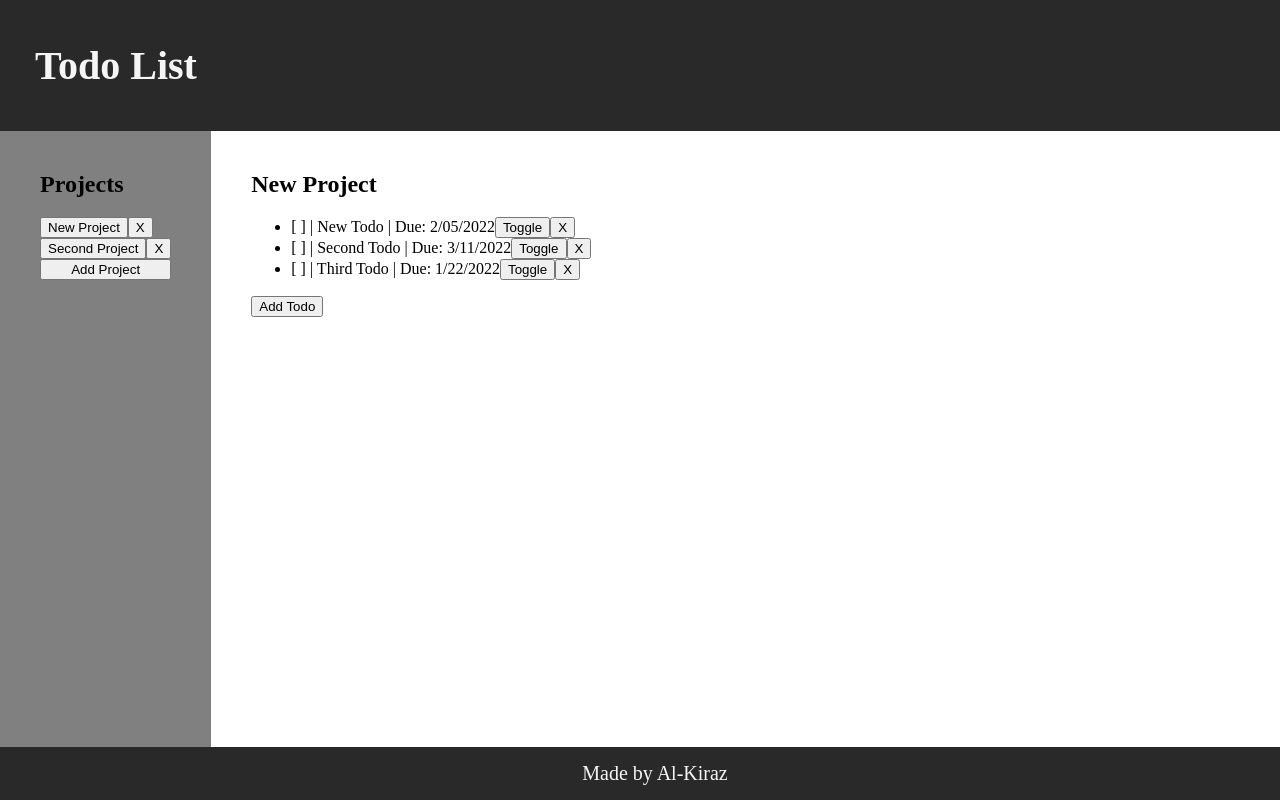
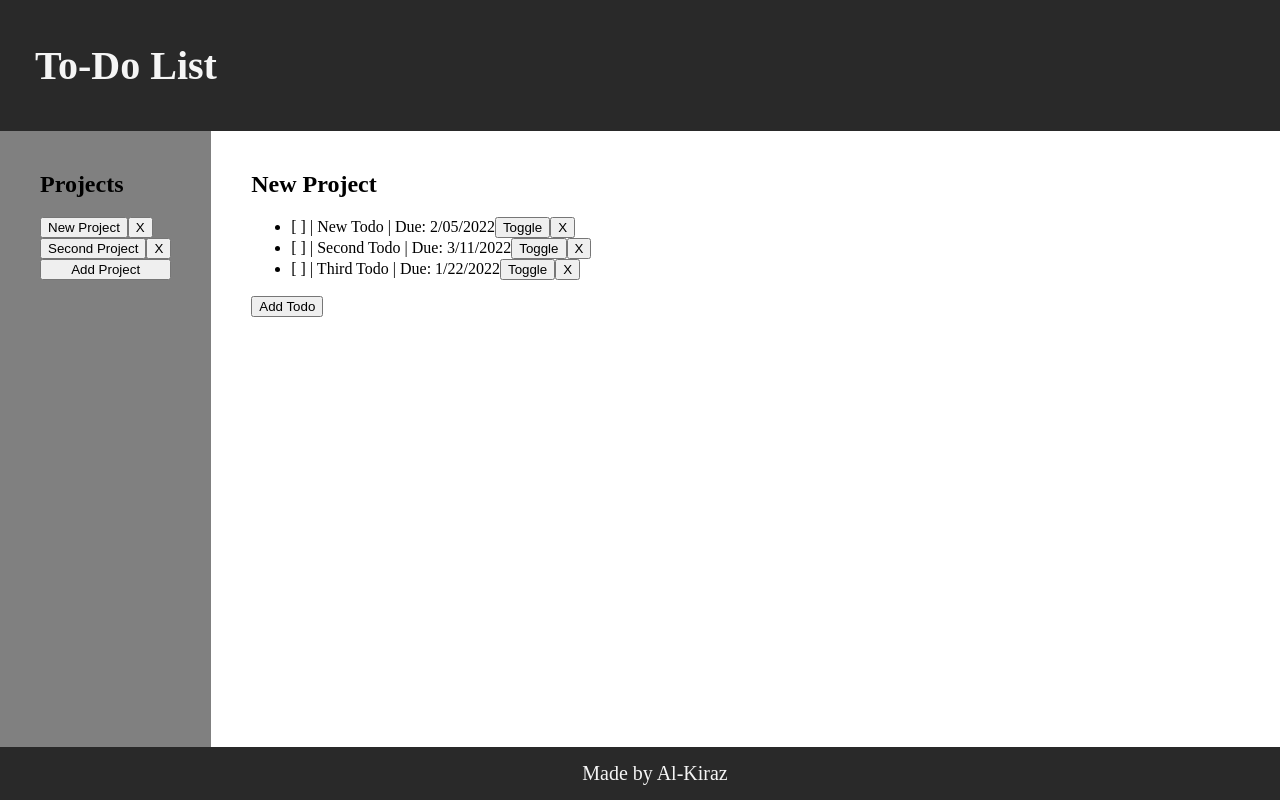
Before and after one commit to Akirazian/todo-list, a plain HTML site: page index.html in a window 1280 px wide. Shown: the top 800 px of the page. Drawn offline with Linux system fonts and the light colour scheme.

```diff
--- a/index.html
+++ b/index.html
@@ -4,11 +4,11 @@
   <meta charset="UTF-8">
   <meta http-equiv="X-UA-Compatible" content="IE=edge">
   <meta name="viewport" content="width=device-width, initial-scale=1.0">
-  <title>Todo List</title>
+  <title>To-Do List</title>
 </head>
 <body>
   <header>
-    <h1 id="header-title">Todo List</h1>
+    <h1 id="header-title">To-Do List</h1>
   </header>
   <main>
     <div class="project-sidebar" id="project-sidebar">
```
